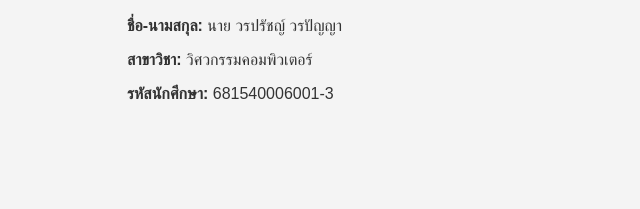
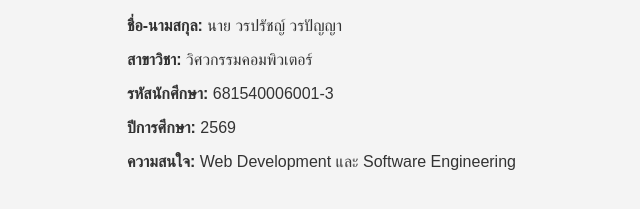
Before and after one commit to 681540006001-3-bit/my-profile, a plain HTML site: page index.html in a window 1280 px wide. Shown: the part 191-400 px from the top of the page, without its empty margins (113-753 px from the left). Drawn offline with Linux system fonts and the light colour scheme.

Commit message:
Add academic year and interests

```diff
--- a/index.html
+++ b/index.html
@@ -14,6 +14,9 @@
     <p><strong>ชื่อ-นามสกุล:</strong> นาย วรปรัชญ์ วรปัญญา</p>
     <p><strong>สาขาวิชา:</strong> วิศวกรรมคอมพิวเตอร์</p>
     <p><strong>รหัสนักศึกษา:</strong> 681540006001-3</p>
+    <p><strong>ปีการศึกษา:</strong> 2569</p>
+    <p><strong>ความสนใจ:</strong> Web Development และ Software Engineering</p>
+
 
 </body>
 </html>
```
